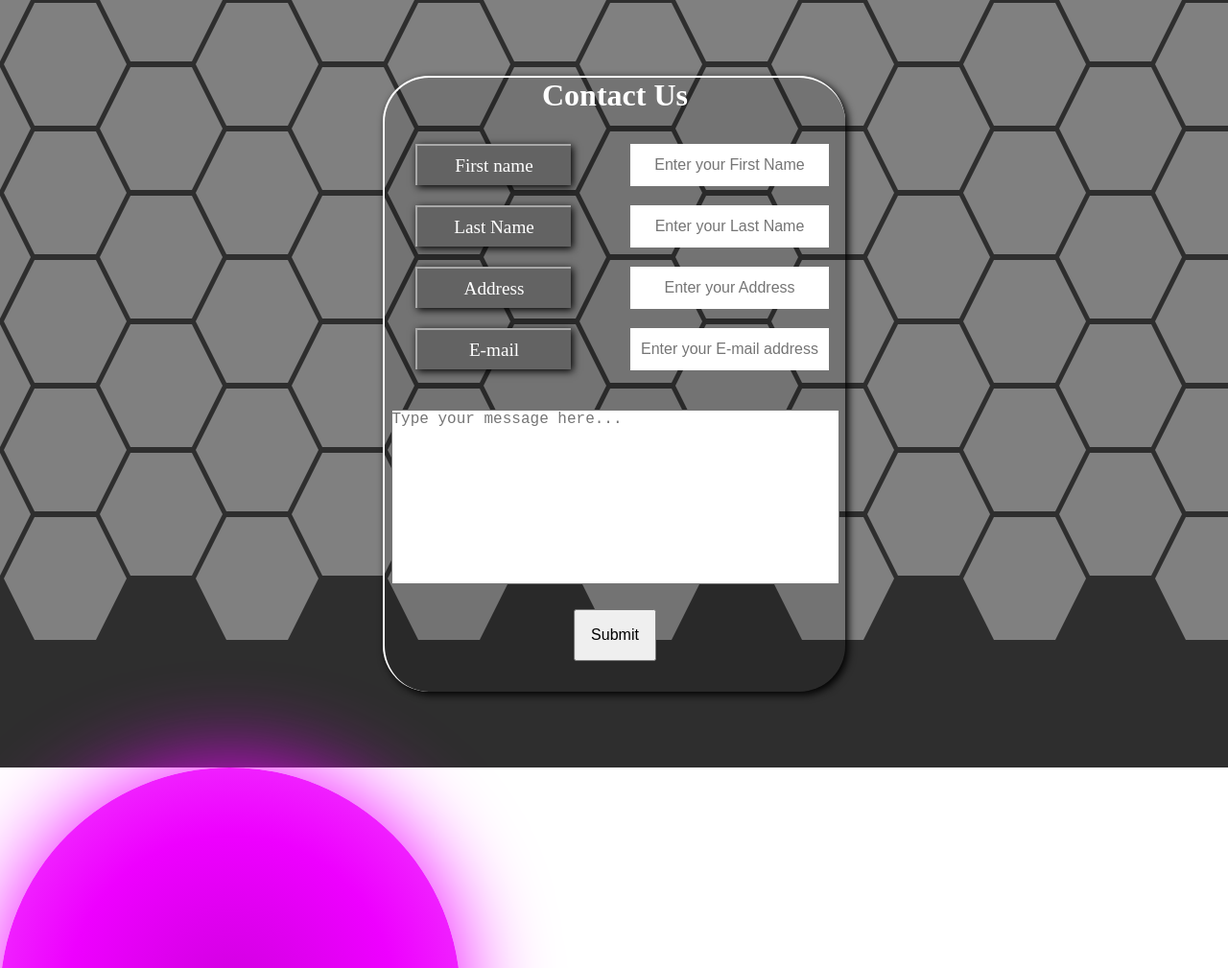
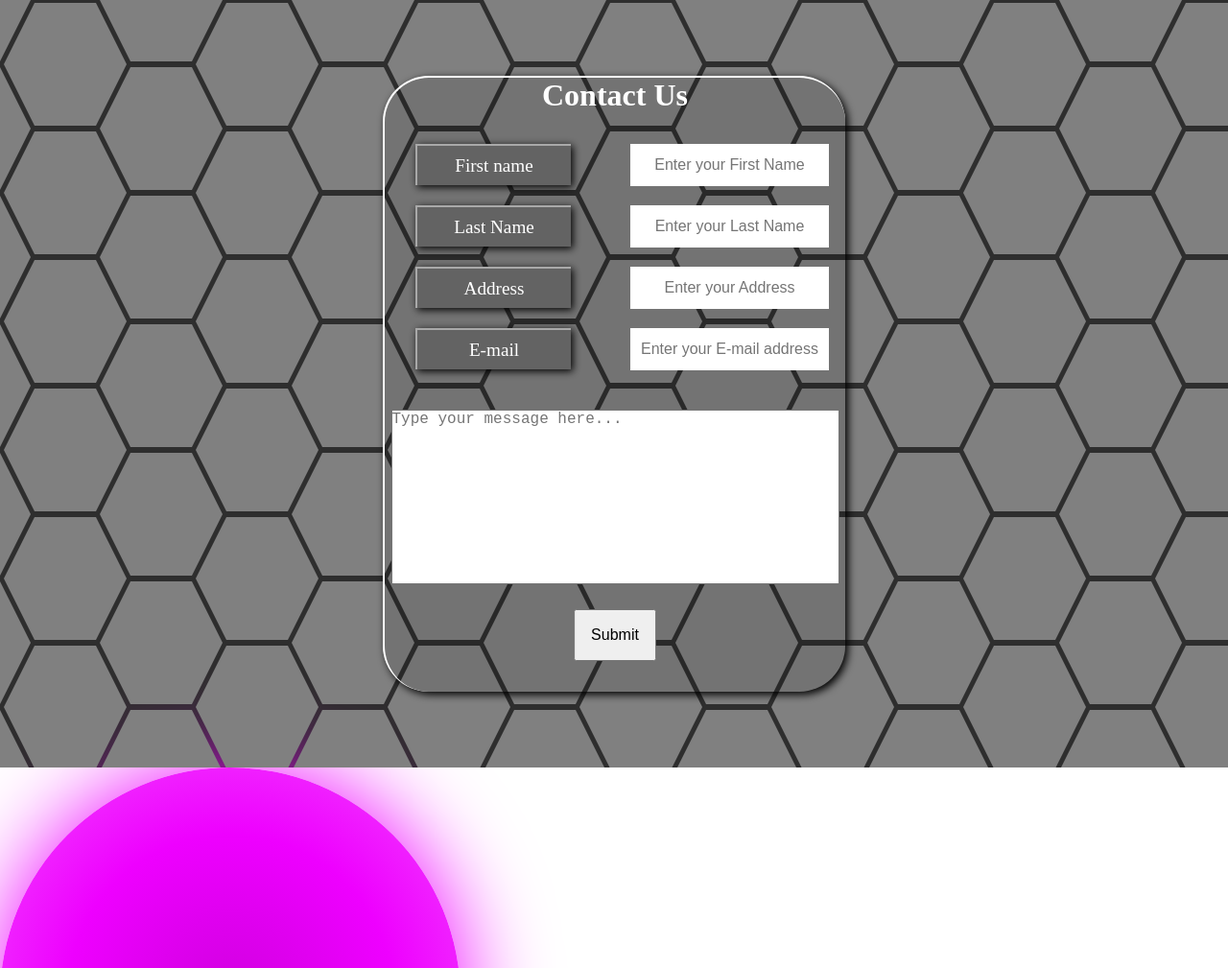
Before and after one commit to YashSharma2000/Vision, a plain HTML site: page contact.html in a window 1280 px wide. Shown: the top 1009 px of the page at 96% size. Drawn offline with Linux system fonts and the light colour scheme.

Commit message:
Modified contact.js and contact.css

```diff
--- a/js/contact.js
+++ b/js/contact.js
@@ -1,14 +1,11 @@
 let grid_container = document.querySelector('.grid_container');
+let contact_form_container = document.querySelector('.contact_form_container');
 generateGrid();
-window.addEventListener('resize', () => {
-    //on resizing window re-calculate the grids
-    generateGrid();
-});
 
 function generateGrid(){
     //generating hexagonal grid
-    let m = Math.floor(grid_container.clientWidth / 128);
-    let n = Math.floor(grid_container.clientHeight / 68);
+    let m = Math.floor(window.innerHeight / 52);
+    let n = Math.floor(window.innerWidth / 128);
     for (let i = 0; i < m; i++) {
         let temp = document.createElement('div');
         temp.style.position = "relative";
@@ -34,7 +31,6 @@ function generateGrid(){
 
 //moving light with cursor
 let light = document.querySelector('.gradient_light');
-console.log(light);
 grid_container.addEventListener('mousemove', (event) => {
     light.style.left = `${event.clientX - light.clientWidth / 2}px`;
     light.style.top = `${event.clientY - light.clientHeight / 2}px`;
--- a/styles/contact.css
+++ b/styles/contact.css
@@ -11,6 +11,7 @@ body{
     width: 100vw;
     height: 100vh;
     overflow: hidden;
+    /* border: 5px solid red; */
 }
 .hexagon{
     position: absolute;
@@ -42,7 +43,7 @@ body{
 }
 
 .contact_form_container{
-    position: absolute;
+    position: fixed;
     top: 50%;
     left: 50%;
     transform: translate(-50%, -50%);
```
